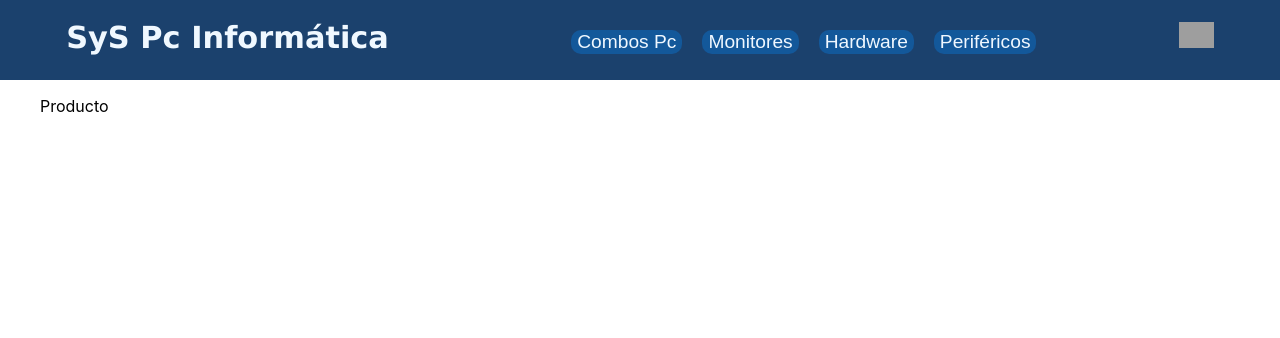
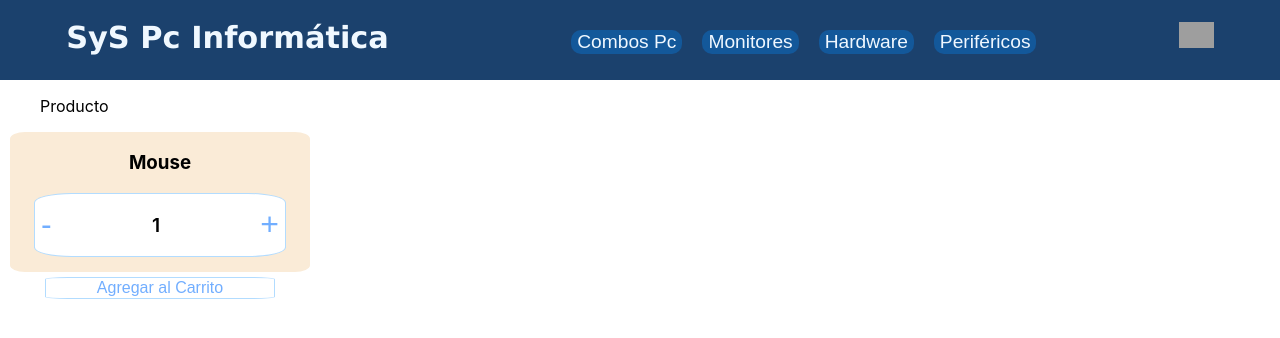
Before and after one commit to MatiPalmie/e-commerce-Matias-Palmieri, a React (Create React App) app: page / in a window 1280 px wide. Shown: the top 338 px of the page. Built offline with nearby package versions, Linux system fonts and the light colour scheme; grey boxes are pictures that could not be loaded.

Commit message:
Se agregó el ItemCount

```diff
--- a/src/App.css
+++ b/src/App.css
@@ -35,3 +35,42 @@
 .product{
   list-style: none;
 }
+.counter{
+  position: absolute;
+  left: 10px;
+  width: 300px;
+  height: 140px;
+  background-color: antiquewhite;
+  border-radius: 5%;
+  display: flex;
+  flex-direction: column;
+  align-items: center;
+
+}
+.itemCount{
+  width: 250px;
+  border-radius: 15%;
+  border: 1px solid rgba(0, 140, 255, 0.301);
+  background-color: white;
+  display: flex;
+  justify-content: space-between;
+  font-weight: 600;
+  font-size: 1.2rem;
+}
+.btnCounter{
+  border-style: none;
+  background-color: rgba(255, 255, 255, 0);
+  color: rgba(0, 110, 255, 0.555);
+  font-size: 2rem;
+}
+.btnAddCart{
+  width: 230px;
+  height: 35px;
+  margin-top: 20px;
+  border-radius: 10%;
+  border:1px solid rgba(0, 140, 255, 0.301);
+  background-color: white;
+  font-size: 1rem;
+  color: rgba(0, 110, 255, 0.555);
+
+}
--- /dev/null
+++ b/src/components/ItemCount.js
@@ -0,0 +1,34 @@
+import { useState } from "react";
+
+const ItemCount = ({stock,initial,item}) => {
+
+    const [count,setCount] = useState(initial);
+
+    const add = () => {
+        if(count >= stock){
+        }else{
+            setCount (count + 1);
+        };
+    }
+    const remove = () => {
+        if(count <= 1){
+        }else{
+            setCount(count - 1);
+        }
+    }
+    const addCart = () => {
+        alert(`Se agregaron ${count} ${item} al carrito`);
+    }
+    return(
+    <div className="counter">
+        <h3>{item}</h3>
+            <div className="itemCount">
+                <button className="btnCounter" onClick={remove}>-</button>
+                <p>{count}</p>
+                <button className="btnCounter" onClick={add}>+</button>
+            </div>
+        <button className="btnAddCart" onClick={addCart}>Agregar al Carrito</button>
+    </div>);
+}
+
+export default ItemCount;
--- a/src/components/ItemListContainer.js
+++ b/src/components/ItemListContainer.js
@@ -1,9 +1,12 @@
+import ItemCount from "./ItemCount";
+
 const ItemListContainer = ({items}) => {
     return(
         <>
         <ul className="product">
-            <il>{items}</il>
+            <li>{items}</li>
         </ul>
+        <ItemCount stock={5} initial={1} item='Mouse' />
         </>
     )
 }
```
